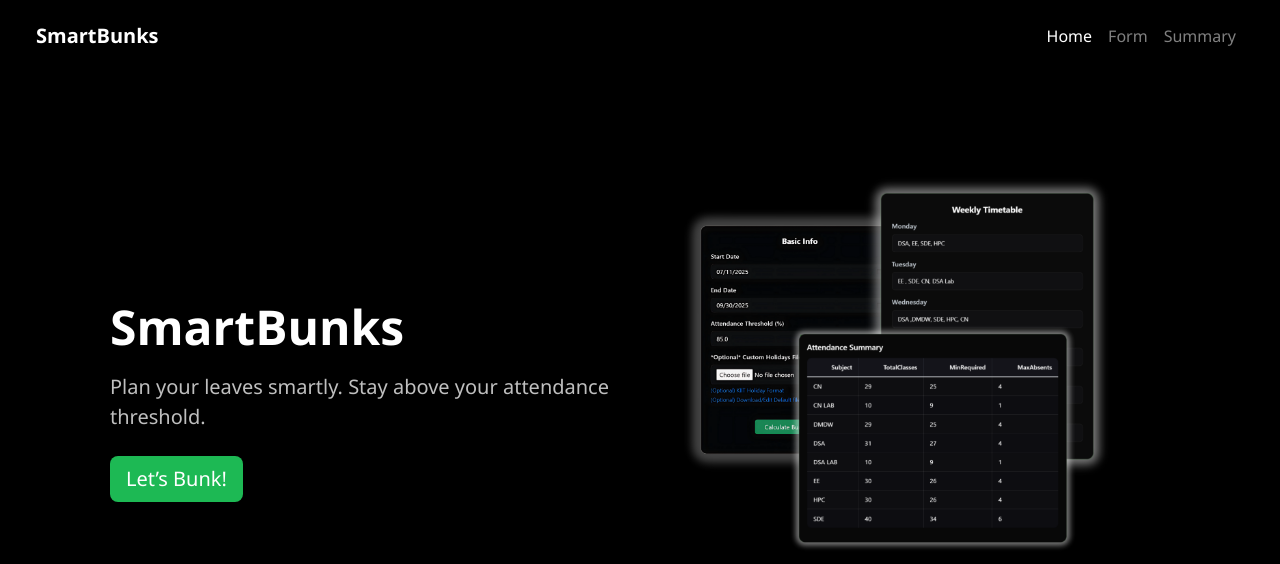
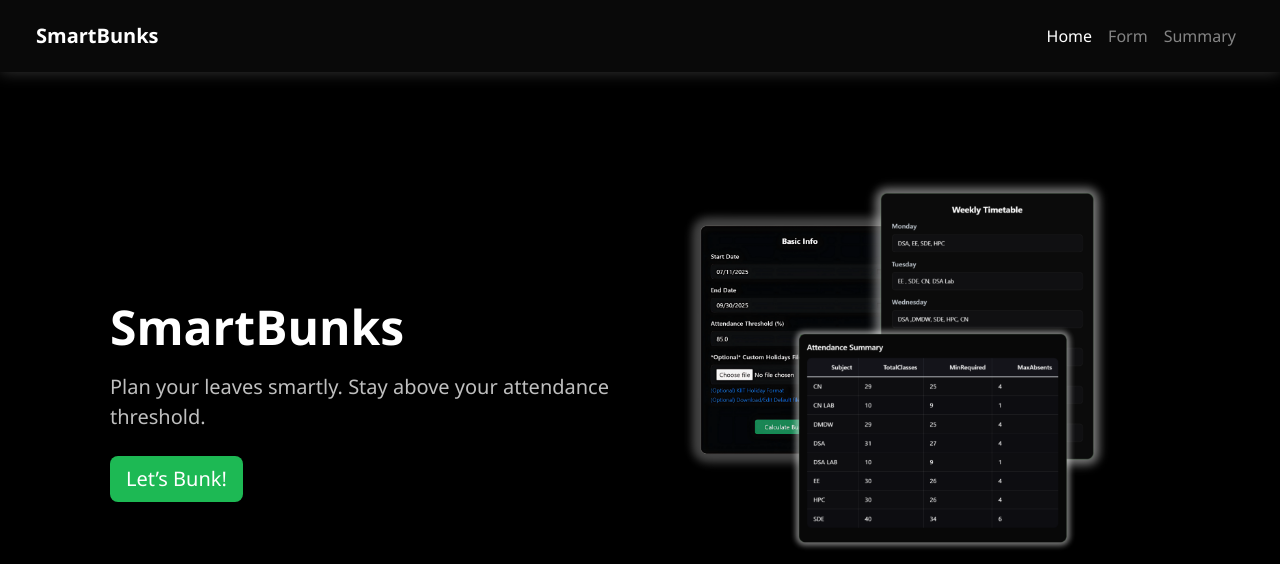
Before and after one commit to Anshu-09/SmartBunks, a Flask app: page / in a window 1280 px wide. Shown: the top 564 px of the page. Run offline with Flask 3, Linux system fonts and the light colour scheme; some libraries are stand-ins or nearby versions.

Commit message:
Navbar update

```diff
--- a/static/data/style/style.css
+++ b/static/data/style/style.css
@@ -19,6 +19,10 @@ body {
 }
 .colbtn:hover{
   color: #ffffff;
+}
+.navbar{
+  box-shadow:0px 0px 15px  #ffffff37;
+  background-color: #0b0b0bd6;
 }
 
 
--- a/templates/index.html
+++ b/templates/index.html
@@ -14,7 +14,7 @@
 </head>
 <body>
 <!-- Navbar -->
-<nav class="navbar navbar-expand-lg navbar-dark fixed-top shadow-sm py-3 px-4">
+<nav class="navbar navbar-expand-lg navbar-dark fixed-top py-3 px-4">
   <div class="container-fluid">
     <a class="navbar-brand fw-bold" href="/">SmartBunks</a>
     <button class="navbar-toggler" type="button" data-bs-toggle="collapse" data-bs-target="#navbarSupportedContent"
```
